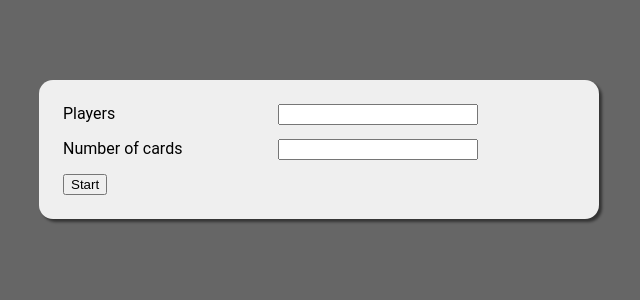
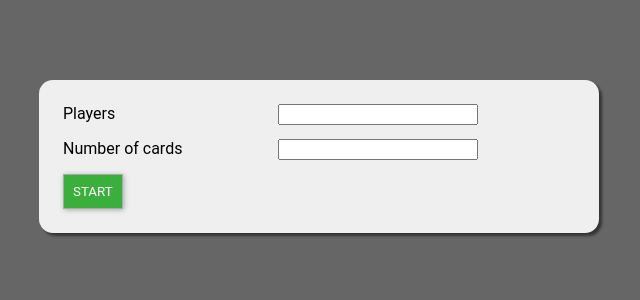
Before and after one commit to willemvlh/memory, a Vue app: page / in a window 1280 px wide. Shown: the top 300 px of the page, without its empty margins (321-961 px from the left). Built offline with nearby package versions, Linux system fonts and the light colour scheme; the HTML template or start-up script is replaced by a standard one.

Commit message:
button styling

```diff
--- a/src/style/main.scss
+++ b/src/style/main.scss
@@ -7,3 +7,13 @@ body{
     margin: 0;
     padding: 0;
 }
+
+button{
+    box-shadow: $box-shadow;
+    background-color: #3baf3b;
+    padding: 9px;
+    font-family: "Roboto", sans-serif;
+    color: white;
+    text-transform: uppercase;
+    border: $border;
+}
```
Also changed, not shown: 1 other file (tests, documents, lock files or other folders).
